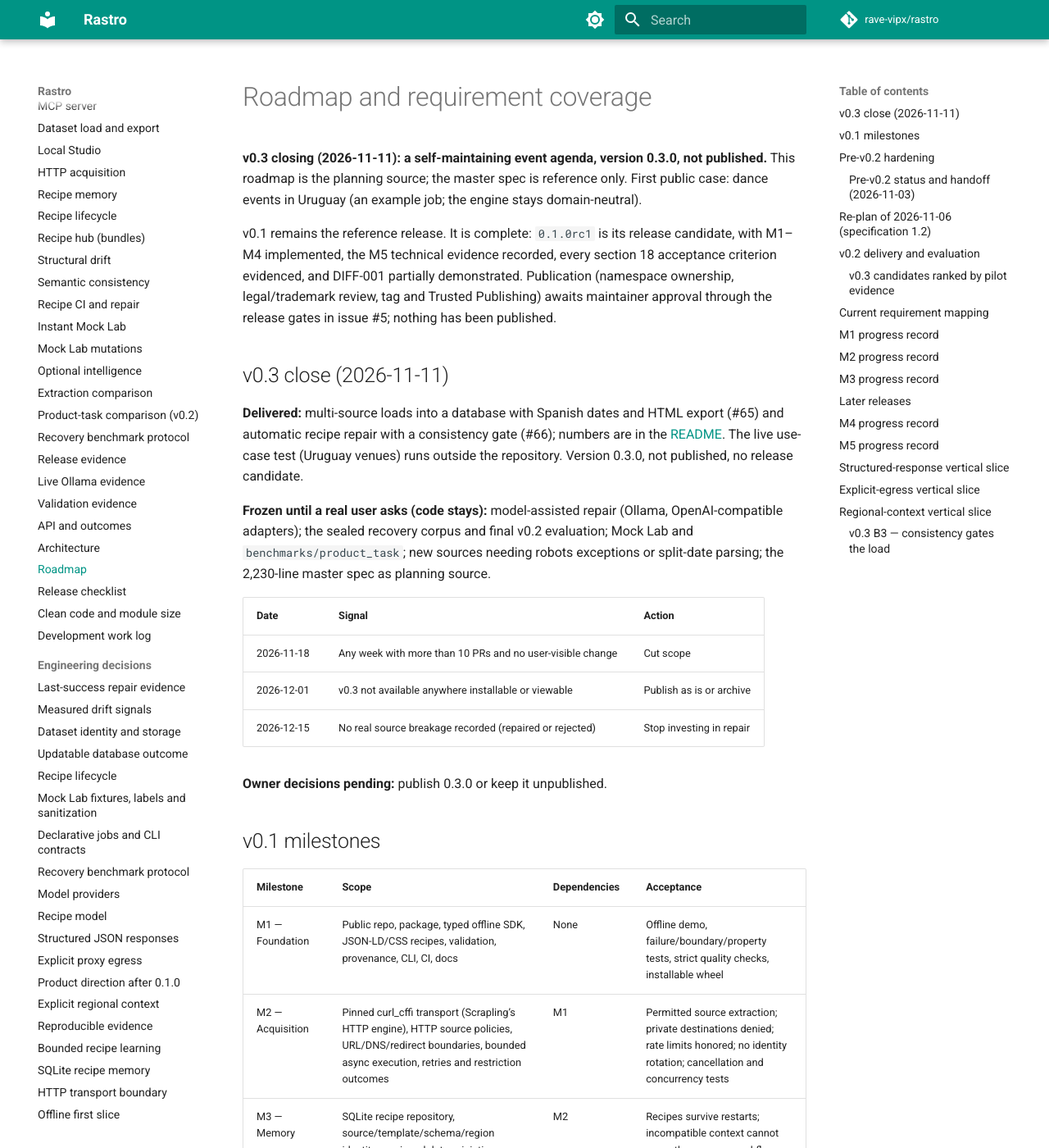
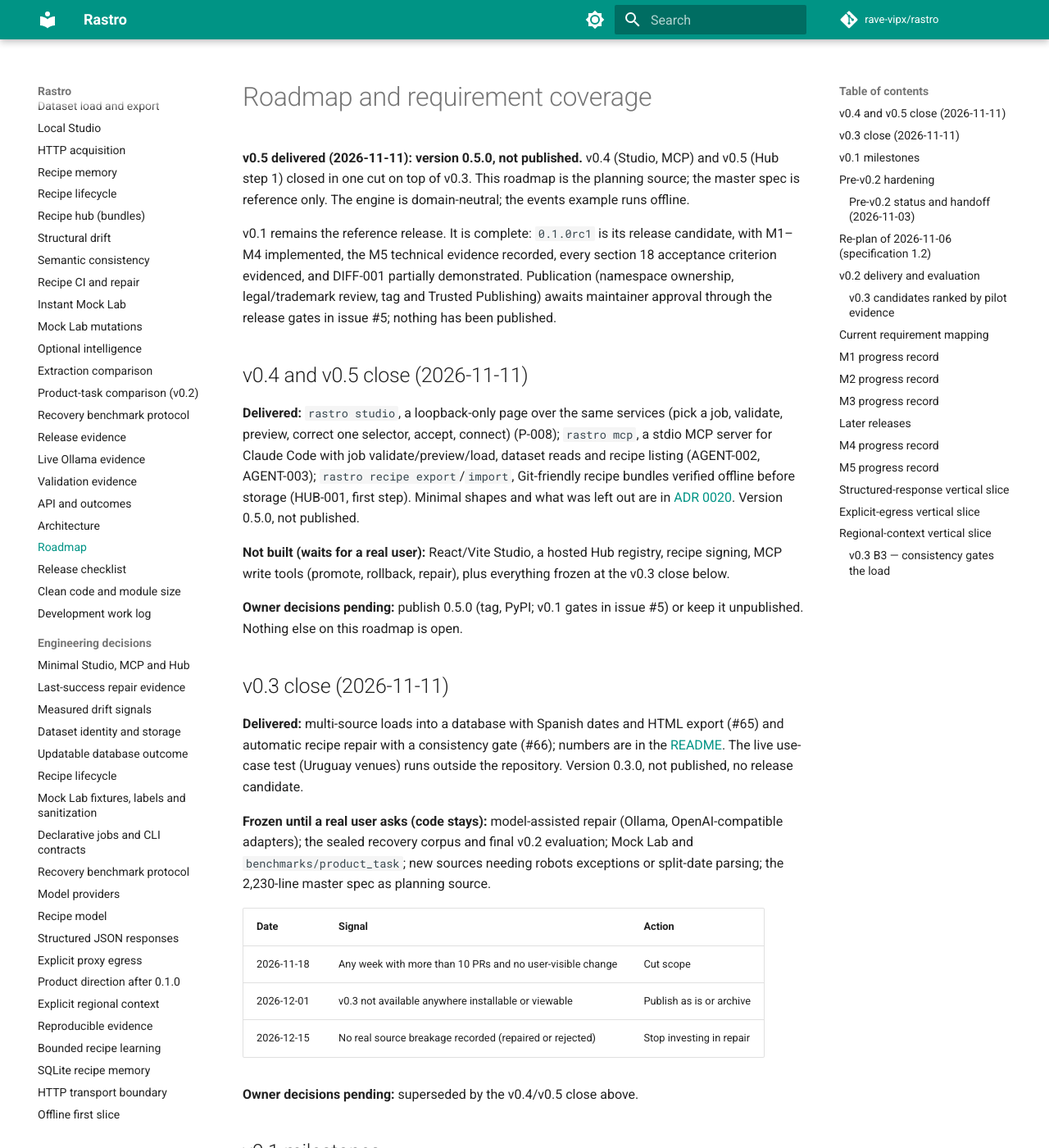
Before and after one commit to rave-vipx/rastro, an MkDocs documentation site: the page built from docs/roadmap.md, in a window 1280 px wide and 1400 px high. Shown: the whole window at 82% size. Built offline with MkDocs 1.6.1 and Material for MkDocs 9.7.7, drawn with Linux system fonts in a browser that asks for light colours; comment, search, counter and statistics services are not loaded; some of the changed text lies outside the part shown.

Commit message:
docs: close v0.4 and v0.5, ADR 0020, version 0.5.0 not published (P-008, AGENT-002, HUB-001)
Co-Authored-By: Claude Opus 5.5 <noreply@anthropic.com>

```diff
--- a/docs/roadmap.md
+++ b/docs/roadmap.md
@@ -1,8 +1,16 @@
 # Roadmap and requirement coverage
 
-**v0.3 closing (2026-11-11): a self-maintaining event agenda, version 0.3.0, not published.** This roadmap is the planning source; the master spec is reference only. First public case: dance events in Uruguay (an example job; the engine stays domain-neutral).
+**v0.5 delivered (2026-11-11): version 0.5.0, not published.** v0.4 (Studio, MCP) and v0.5 (Hub step 1) closed in one cut on top of v0.3. This roadmap is the planning source; the master spec is reference only. The engine is domain-neutral; the events example runs offline.
 
 v0.1 remains the reference release. It is complete: `0.1.0rc1` is its release candidate, with M1–M4 implemented, the M5 technical evidence recorded, every section 18 acceptance criterion evidenced, and DIFF-001 partially demonstrated. Publication (namespace ownership, legal/trademark review, tag and Trusted Publishing) awaits maintainer approval through the release gates in issue #5; nothing has been published.
+
+## v0.4 and v0.5 close (2026-11-11)
+
+**Delivered:** `rastro studio`, a loopback-only page over the same services (pick a job, validate, preview, correct one selector, accept, connect) (P-008); `rastro mcp`, a stdio MCP server for Claude Code with job validate/preview/load, dataset reads and recipe listing (AGENT-002, AGENT-003); `rastro recipe export`/`import`, Git-friendly recipe bundles verified offline before storage (HUB-001, first step). Minimal shapes and what was left out are in [ADR 0020](decisions/0020-studio-mcp-hub-minimal.md). Version 0.5.0, not published.
+
+**Not built (waits for a real user):** React/Vite Studio, a hosted Hub registry, recipe signing, MCP write tools (promote, rollback, repair), plus everything frozen at the v0.3 close below.
+
+**Owner decisions pending:** publish 0.5.0 (tag, PyPI; v0.1 gates in issue #5) or keep it unpublished. Nothing else on this roadmap is open.
 
 ## v0.3 close (2026-11-11)
 
@@ -16,7 +24,7 @@ v0.1 remains the reference release. It is complete: `0.1.0rc1` is its release ca
 | 2026-12-01 | v0.3 not available anywhere installable or viewable | Publish as is or archive |
 | 2026-12-15 | No real source breakage recorded (repaired or rejected) | Stop investing in repair |
 
-**Owner decisions pending:** publish 0.3.0 or keep it unpublished.
+**Owner decisions pending:** superseded by the v0.4/v0.5 close above.
 
 ## v0.1 milestones
 
@@ -165,8 +173,8 @@ Open: HtmlDuplicateElement performance on large targets; newcomer validation / u
 ## Later releases
 
 - **v0.3 — from an intent to reusable sources and recipes:** start from known sites and fields, sites only, or only a goal; source and field proposals backed by real records; pagination, JavaScript, sessions, per-domain concurrency and run recovery as the pilot requires; scheduling with the same job; freshness, coverage and cost per source; alerts.
-- **v0.4 — Studio:** the proven path done visually (describe, review samples, correct a match, accept a recipe, connect the application), starting with the screen pilot users needed most; MCP once a concrete integration consumes it.
-- **v0.5 — Hub:** reuse a recipe with its schema, redistributable sample, test and last-verified date, starting with Git export/import; first proof: a third party publishes a recipe and another application uses it without the author's help.
+- **v0.4 — Studio (delivered minimal, ADR 0020):** the proven path done visually (describe, review samples, correct a match, accept a recipe, connect the application), starting with the screen pilot users needed most; MCP once a concrete integration consumes it.
+- **v0.5 — Hub (step 1 delivered: Git export/import, ADR 0020):** reuse a recipe with its schema, redistributable sample, test and last-verified date, starting with Git export/import; first proof: a third party publishes a recipe and another application uses it without the author's help.
 
 See the [master specification](https://github.com/rave-vipx/rastro/blob/main/RASTRO_MASTER_SPEC.md) for the authoritative requirements and acceptance criteria.
 
--- a/mkdocs.yml
+++ b/mkdocs.yml
@@ -52,6 +52,7 @@ nav:
   - Clean code and module size: development/clean-code.md
   - Development work log: development/work-log.md
   - Engineering decisions:
+      - Minimal Studio, MCP and Hub: decisions/0020-studio-mcp-hub-minimal.md
       - Last-success repair evidence: decisions/0019-repair-evidence-storage.md
       - Measured drift signals: decisions/0018-drift-signals.md
       - Dataset identity and storage: decisions/0017-dataset-store.md
--- a/pyproject.toml
+++ b/pyproject.toml
@@ -4,7 +4,7 @@ build-backend = "hatchling.build"
 
 [project]
 name = "rastro-engine"
-version = "0.3.0"
+version = "0.5.0"
 description = "Schema-first web data extraction with explicit outcomes and field-level provenance."
 readme = "README.md"
 requires-python = ">=3.12"
```
Also changed, not shown: AGENTS.md (+1 -1 lines), CHANGELOG.md (+3 -1 lines), README.md (+2 -1 lines), docs/decisions/0020-studio-mcp-hub-minimal.md (added, +33 -0 lines), docs/index.md (+1 -1 lines), 1 other file.
